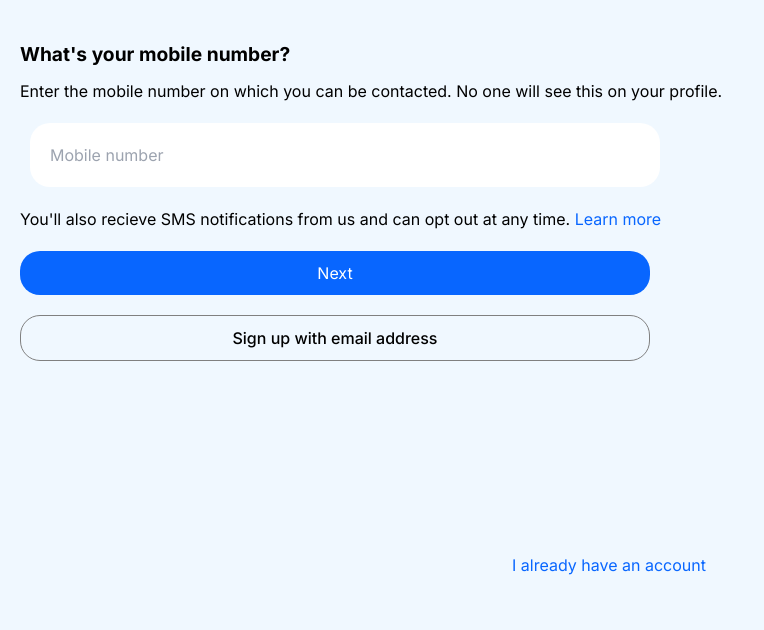
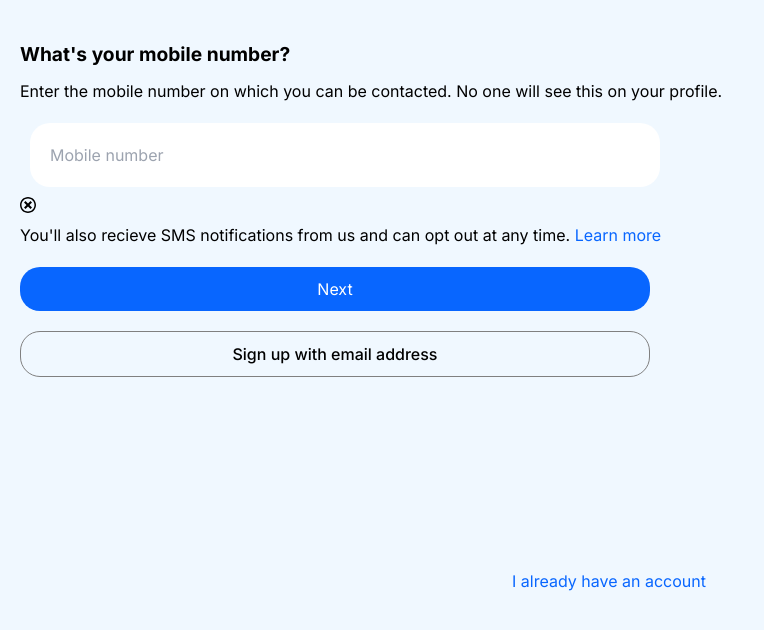
Before and after one commit to Preciousnnebuogor/App-Router, a Next.js app: page /contact in a window 1280 px wide. Shown: the top 630 px of the page, without its empty margins (0-764 px from the left). Built offline with nearby package versions, Linux system fonts and the light colour scheme.

Commit message:
icon added to contact page

```diff
--- a/src/app/contact/page.tsx
+++ b/src/app/contact/page.tsx
@@ -6,6 +6,7 @@ import { useRouter } from "next/navigation";
 import { useForm } from "react-hook-form";
 import { yupResolver } from "@hookform/resolvers/yup";
 import { Schema } from "./yupSchema";
+import { ImCancelCircle } from "react-icons/im";
 
 export default function Contact() {
   const router = useRouter();
@@ -31,6 +32,7 @@ export default function Contact() {
         </p>
       </div>
       <form onSubmit={handleSubmit(onSubmitHandler)}>
+        <div className={style.icon}>
         <div className={style.form}>
           <input
             type="tel"
@@ -38,6 +40,8 @@ export default function Contact() {
             placeholder="Mobile number"
             {...register("contact")}
           />
+          <ImCancelCircle />
+          </div>
           <p style={{color:"red"}}>{errors.contact?.message}</p>
           <h5>
             You'll also recieve SMS notifications from us and can opt out at any
```
